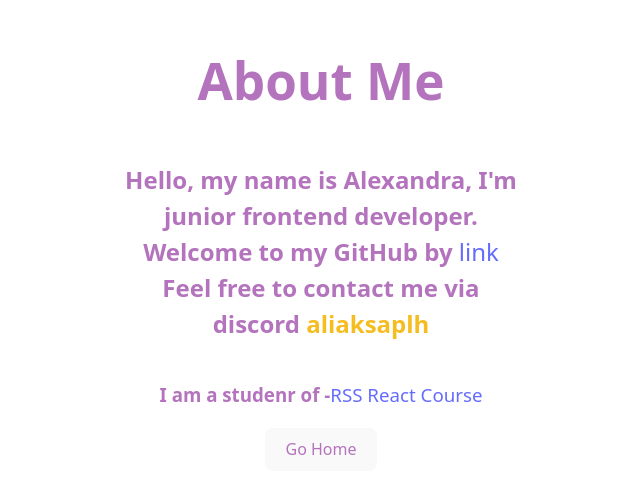
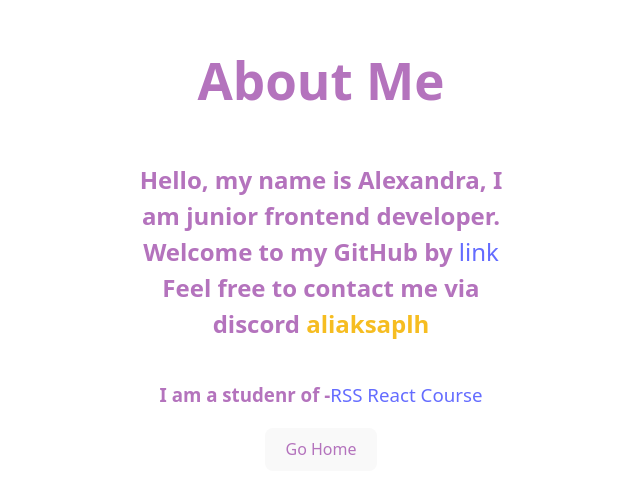
Before and after one commit to AliaksaPlh/my-react-project, a React (Vite) app: page /about in a window 1280 px wide. Shown: the part 156-650 px from the top of the page, without its empty margins (319-959 px from the left). Built offline with nearby package versions, Linux system fonts and the light colour scheme.

Commit message:
fi;x: fix AboutMe '

```diff
--- a/src/components/AboutMe.tsx
+++ b/src/components/AboutMe.tsx
@@ -20,7 +20,7 @@ const EboutMePage: React.FC = () => {
     >
       <h1>About Me</h1>
       <h2 style={{ width: '25rem', textAlign: 'center' }}>
-        Hello, my name is Alexandra, I'm junior frontend developer.
+        Hello, my name is Alexandra, I am junior frontend developer.
         <br />
         Welcome to my GitHub by <a href="https://github.com/AliaksaPlh">
           link
```
